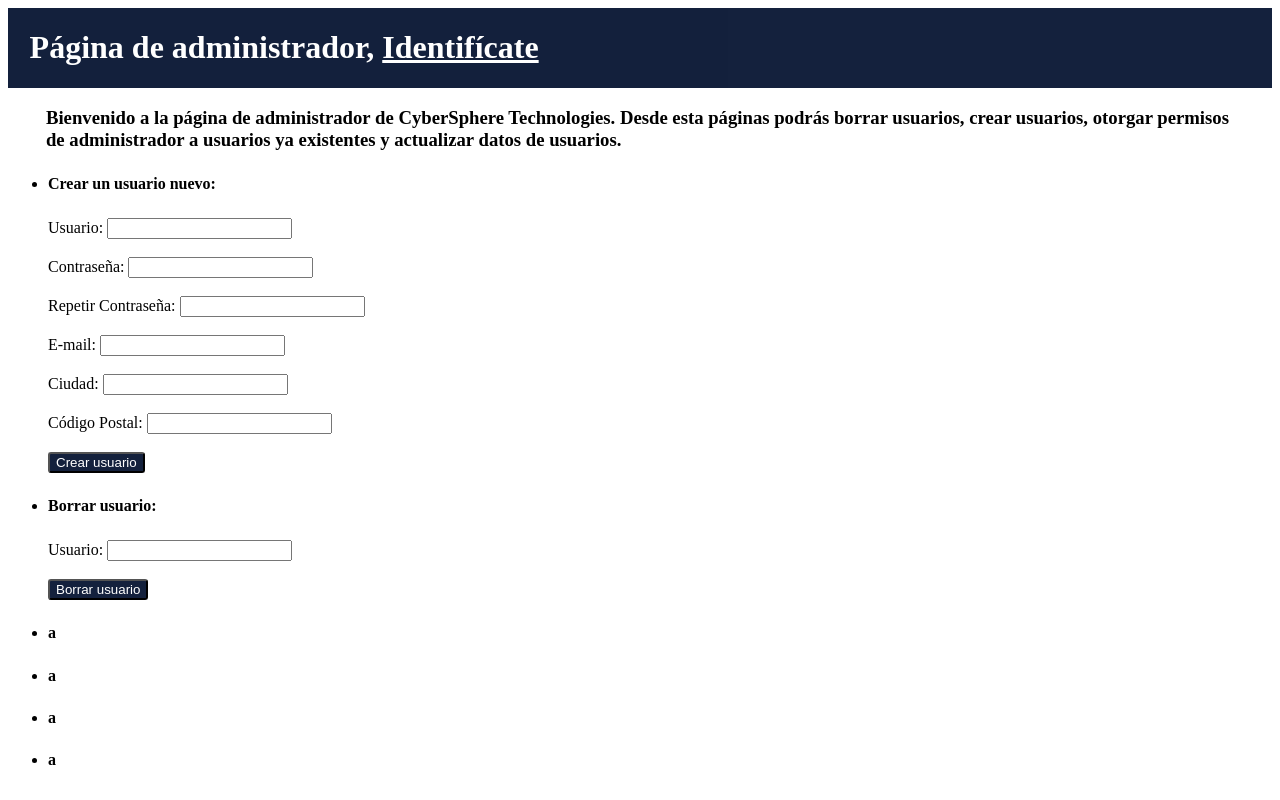
After one commit to HMDDTFG/TFG_REPO, a PHP site: page /admin.php in a window 1280 px wide. The commit adds this page. Run offline with PHP 8.4, Linux system fonts and the light colour scheme.

Commit message:
Add files via upload
pagina admin

```diff
--- /dev/null
+++ b/admin.css
@@ -0,0 +1,29 @@
+.cabadmin{
+    width: 100%;
+    height: 80px;
+    background-color: #14213D;
+    display: flex;
+}
+.tituloadmin{
+    width:57%;
+    height: 80px;
+    background-color: #14213Ded;
+    color: white;
+}
+h1{
+    margin-left: 3%;
+}
+h3{
+    margin-left: 3%;
+    margin-right: 3%;
+}
+.lista{
+    margin-bottom: 2%;
+    margin-top: 2%;
+    font-weight: 800;
+}
+.inputlog{
+    background-color: #14213D;
+    color: white;
+    border-radius: 3px;
+}
--- /dev/null
+++ b/admin.php
@@ -0,0 +1,140 @@
+<!DOCTYPE html>
+<html lang="es">
+  <head>
+    <meta charset="UTF-8">
+    <meta name="viewport" content="width=device-width, initial-scale=1.0">
+    <meta http-equiv="X-UA-Compatible" content="ie=edge">
+    <title>Página de administrador - CyberSphere Technologies</title>
+    <link rel="stylesheet" href="admin.css">
+  </head>
+  <body>
+	<script src="index.js"></script>
+    <header class="cabadmin">
+        <div class="tituloadmin">
+        <?php session_start();
+                    if (isset($_SESSION['id_usuario'])) {
+                        $username = htmlspecialchars($_SESSION['id_usuario'], ENT_QUOTES, 'UTF-8');
+                        echo "<h1>Página de administrador, bienvenido $username</h1>";
+                    } else {
+                        echo "<h1>Página de administrador, <a href=\"login.php\" style=\"color: #ffffff;\">Identifícate</a>";
+                    }
+        ?>
+        </div>
+    </header>
+    <div>
+        <h3>Bienvenido a la página de administrador de CyberSphere Technologies. Desde esta páginas podrás borrar usuarios, crear usuarios, otorgar permisos de administrador a usuarios ya existentes y actualizar datos de usuarios.</h3>
+        <ul>
+        <li class="lista">Crear un usuario nuevo: </li>
+        <?php
+            include "conexion.php";
+            // Verificar si el formulario fue enviado
+            if (isset($_POST['insertar'])) {
+                // Obtener los datos del formulario
+                $username = $_POST['usuario'];
+                $password = $_POST['password'];
+                $confirm_password = $_POST['confirm_password'];
+                $email = $_POST['correo'];
+                $city = $_POST['ciudad'];
+                $cp = $_POST['codigo_postal'];
+
+                // Verificar que las contraseñas coincidan
+                if ($password !== $confirm_password) {
+                    echo "<script>alert('Las contraseñas no coinciden.');</script>";
+                    exit;
+                }
+
+                // Encriptar la contraseña
+                $hashed_password = password_hash($password, PASSWORD_DEFAULT);
+
+                // Preparar y ejecutar la consulta de inserción
+                $sql = "INSERT INTO `usuario` (`id_usuario`, `password`, `correo`, `ciudad`, `cp`, `rol`, `estado`)
+                VALUES ('$username', '$hashed_password', '$email', '$city', '$cp', '0', '1')";
+                $stmt = $conn->prepare($sql);
+
+
+                if ($stmt->execute()) {
+                    echo "<script>alert('El usuario se ha creado correctamente.');</script>";
+                    header("Location: admin.php"); // Redirigir a la página de admin después del registro
+                    exit;
+                } else {
+                    echo "Error: " . $sql . "<br>" . $conn->error;
+                }
+
+                // Cerrar la declaración y la conexión
+                $stmt->close();
+                $conn->close();
+            }
+?>
+        <form action="admin.php" method="post">
+                        <label for="usuario">Usuario:</label>
+                        <input type="text" id="usuario" name="usuario" required>
+                        <br><br>
+                        <label for="password">Contraseña:</label>
+                        <input type="password" id="password" name="password" required>
+                        <br><br>
+                        <label for="confirm_password">Repetir Contraseña:</label>
+                        <input type="password" id="confirm_password" name="confirm_password" required>
+                        <br><br>
+                        <label for="correo">E-mail:</label>
+                        <input type="email" id="correo" name="correo" required>
+                        <br><br>
+                        <label for="ciudad">Ciudad:</label>
+                        <input type="text" id="ciudad" name="ciudad" required>
+                        <br><br>
+                        <label for="codigo_postal">Código Postal:</label>
+                        <input type="text" id="codigo_postal" name="codigo_postal" required>
+                        <br><br>
+                        <input name="insertar" class="inputlog" type="submit" value="Crear usuario">
+        </form>
+        <li class="lista">Borrar usuario:</li>
+        <?php
+// Incluir el archivo de conexión
+include "conexion.php";
+
+
+// Verificar si el formulario fue enviado
+if (isset($_POST['borrar'])) {
+    // Obtener los datos del formulario
+    $usernameb = $_POST['usuariob'];
+    // Preparar y ejecutar la consulta para buscar al usuario
+    $sql = "SELECT `id_usuario`, `rol` FROM `usuario` WHERE `id_usuario` LIKE '$usernameb'";
+    $stmt = $conn->prepare($sql);
+    $stmt->execute();
+
+    // Verificar si se encontró el usuario
+    if ($stmt->rowCount() == 1) {
+        $userb = $stmt->fetch(PDO::FETCH_ASSOC);
+        if ($userb['rol']==0) {
+                $sql = "DELETE FROM usuario WHERE `usuario`.`id_usuario` = '$usernameb'";
+                $stmt = $conn->prepare($sql);
+                if ($stmt->execute()) {
+                    echo "<script>alert('El usuario se ha borrado correctamente.');</script>";
+                    header("Location: admin.php"); // Redirigir a la página de admin después del registro
+                    exit;
+                } else {
+                    echo "Error: " . $sql . "<br>" . $conn->error;
+                }
+        }else {
+            echo "<script>alert('No puedes borrar un usuario administrador.');</script>";
+        }
+    } else {
+        // El usuario no existe
+        echo "<script>alert('El usuario no existe.');</script>";
+    }
+}
+?>
+        <form action="admin.php" method="post">
+                        <label for="usuario">Usuario:</label>
+                        <input type="text" id="usuariob" name="usuariob" required>
+                        <br><br>
+                        <input name="borrar" class="inputlog" type="submit" value="Borrar usuario">
+        </form>
+        <li class="lista">a</li>
+        <li class="lista">a</li>
+        <li class="lista">a</li>
+        <li class="lista">a</li>
+        </ul>
+    </div>
+
+  </body>
+</html>
```
Also changed, not shown: micuenta.php (+10 -5 lines).
